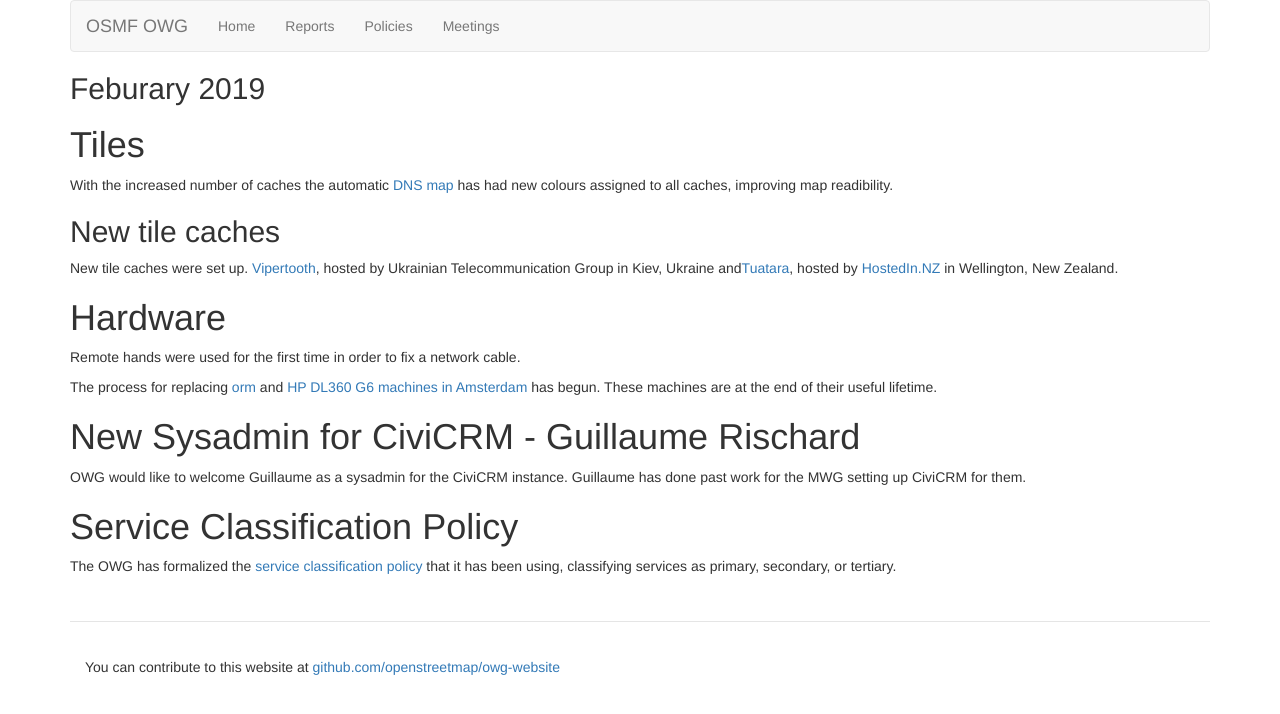
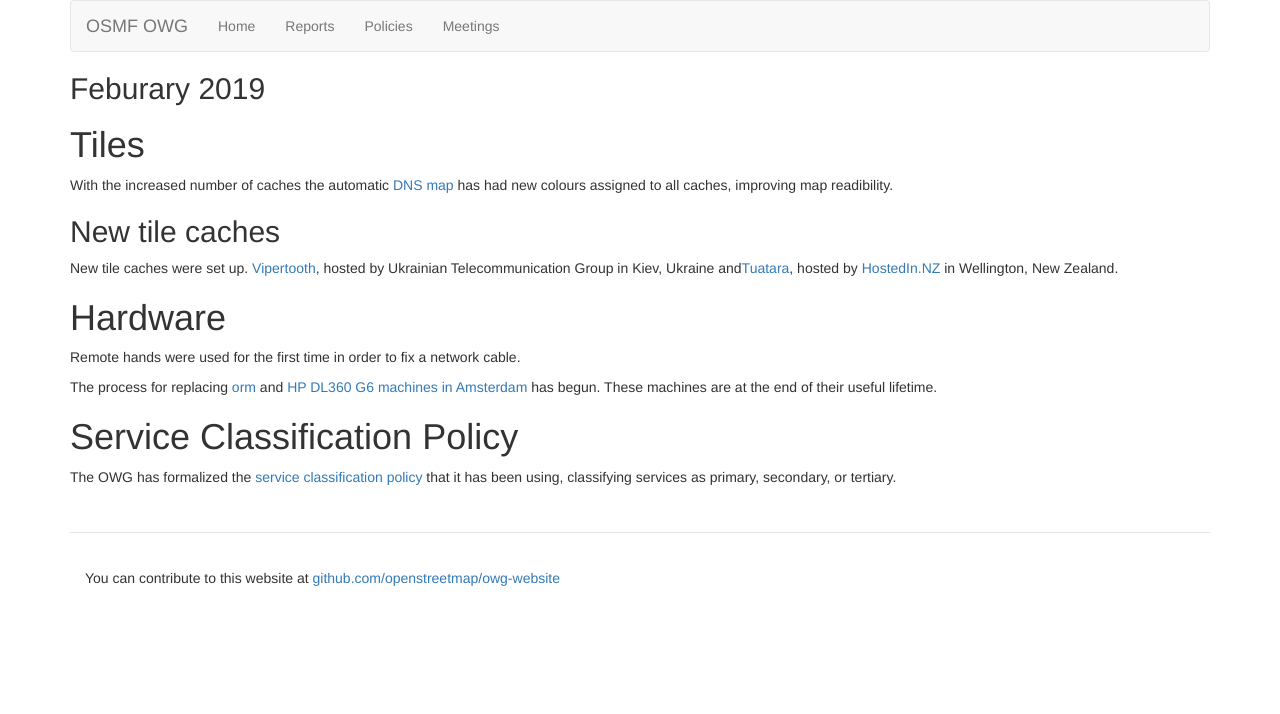
Before and after one commit to openstreetmap/owg-website, a Jekyll site: the page built from _posts/2019-02-01-feburary.md, in a window 1280 px wide. Shown: the top 714 px of the page. Built offline with Jekyll 4.4.1, drawn with Linux system fonts in a browser that asks for light colours.

Commit message:
Remove mention of Guillaume as sysadmin
This doesn't belong in feb

```diff
--- a/_posts/2019-02-01-feburary.md
+++ b/_posts/2019-02-01-feburary.md
@@ -18,9 +18,6 @@ Remote hands were used for the first time in order to fix a network cable.
 
 The process for replacing [orm](https://github.com/openstreetmap/operations/issues/283) and [HP DL360 G6 machines in Amsterdam](https://github.com/openstreetmap/operations/issues/282) has begun. These machines are at the end of their useful lifetime.
 
-# New Sysadmin for CiviCRM - Guillaume Rischard
-OWG would like to welcome Guillaume as a sysadmin for the CiviCRM instance. Guillaume has done past work for the MWG setting up CiviCRM for them.
-
 # Service Classification Policy
 
 The OWG has formalized the [service classification policy](https://operations.osmfoundation.org/policies/classification/) that it has been using, classifying services as primary, secondary, or tertiary.
```
